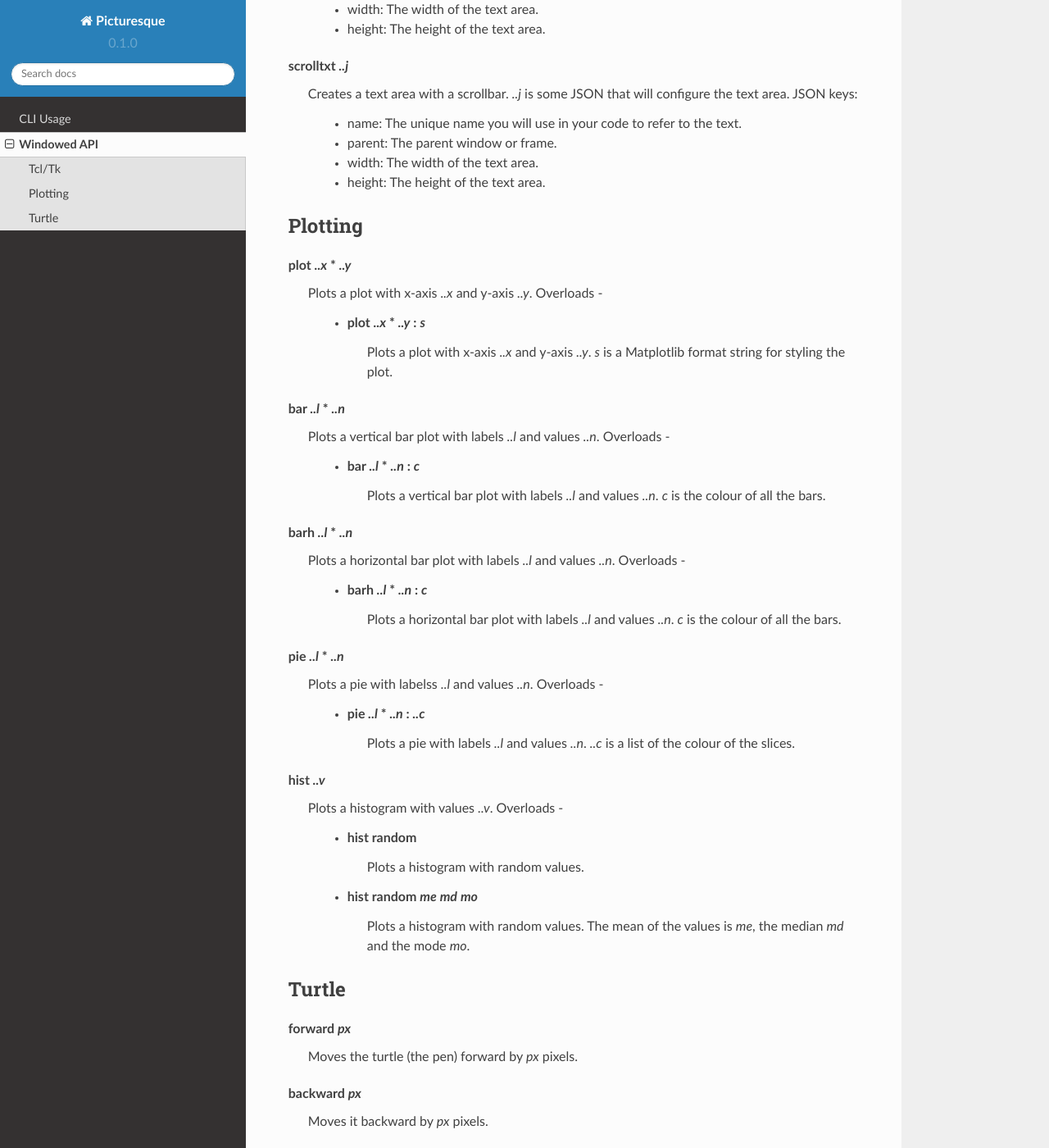
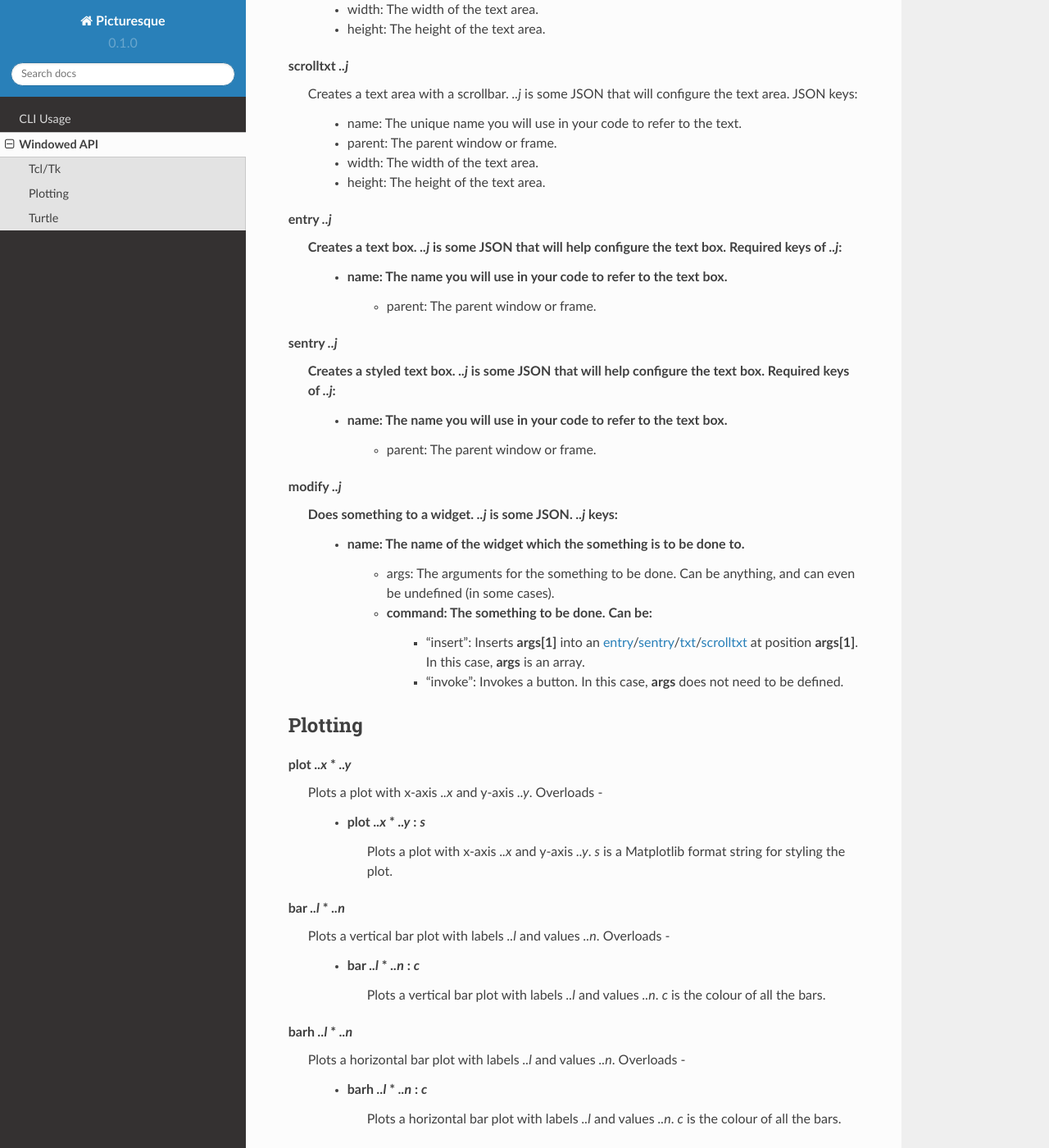
Before and after one commit to tiashDev/pic-docs, a Sphinx documentation site: the page built from docs/source/win-api.rst, in a window 1280 px wide and 1400 px high, scrolled down 1184 px. Shown: the whole window at 82% size. Built offline with Sphinx 7.4.7 and the Read the Docs theme 2.0.0, drawn with Linux system fonts in a browser that asks for light colours.

Commit message:
Update win-api.rst

```diff
--- a/docs/source/win-api.rst
+++ b/docs/source/win-api.rst
@@ -72,6 +72,30 @@ scrolltxt *..j*
       * parent: The parent window or frame.
       * width: The width of the text area.
       * height: The height of the text area.
+
+.. _entry:
+
+entry *..j*
+   Creates a text box. *..j* is some JSON that will help configure the text box. Required keys of *..j*:
+       * name: The name you will use in your code to refer to the text box.
+	   * parent: The parent window or frame.
+
+.. _sentry:
+
+sentry *..j*
+   Creates a styled text box. *..j* is some JSON that will help configure the text box. Required keys of *..j*:
+       * name: The name you will use in your code to refer to the text box.
+	   * parent: The parent window or frame.
+
+.. _modify:
+
+modify *..j*
+   Does something to a widget. *..j* is some JSON. *..j* keys:
+       * name: The name of the widget which the something is to be done to.
+	   * args: The arguments for the something to be done. Can be anything, and can even be undefined (in some cases).
+	   * command: The something to be done. Can be:
+	       * "insert": Inserts **args[1]** into an `entry <#entry>`_/`sentry <#sentry>`_/`txt <#txt>`_/`scrolltxt <#scrolltxt>`_ at position **args[1]**. In this case, **args** is an array.
+	       * "invoke": Invokes a button. In this case, **args** does not need to be defined.
 
 Plotting
 --------
```
